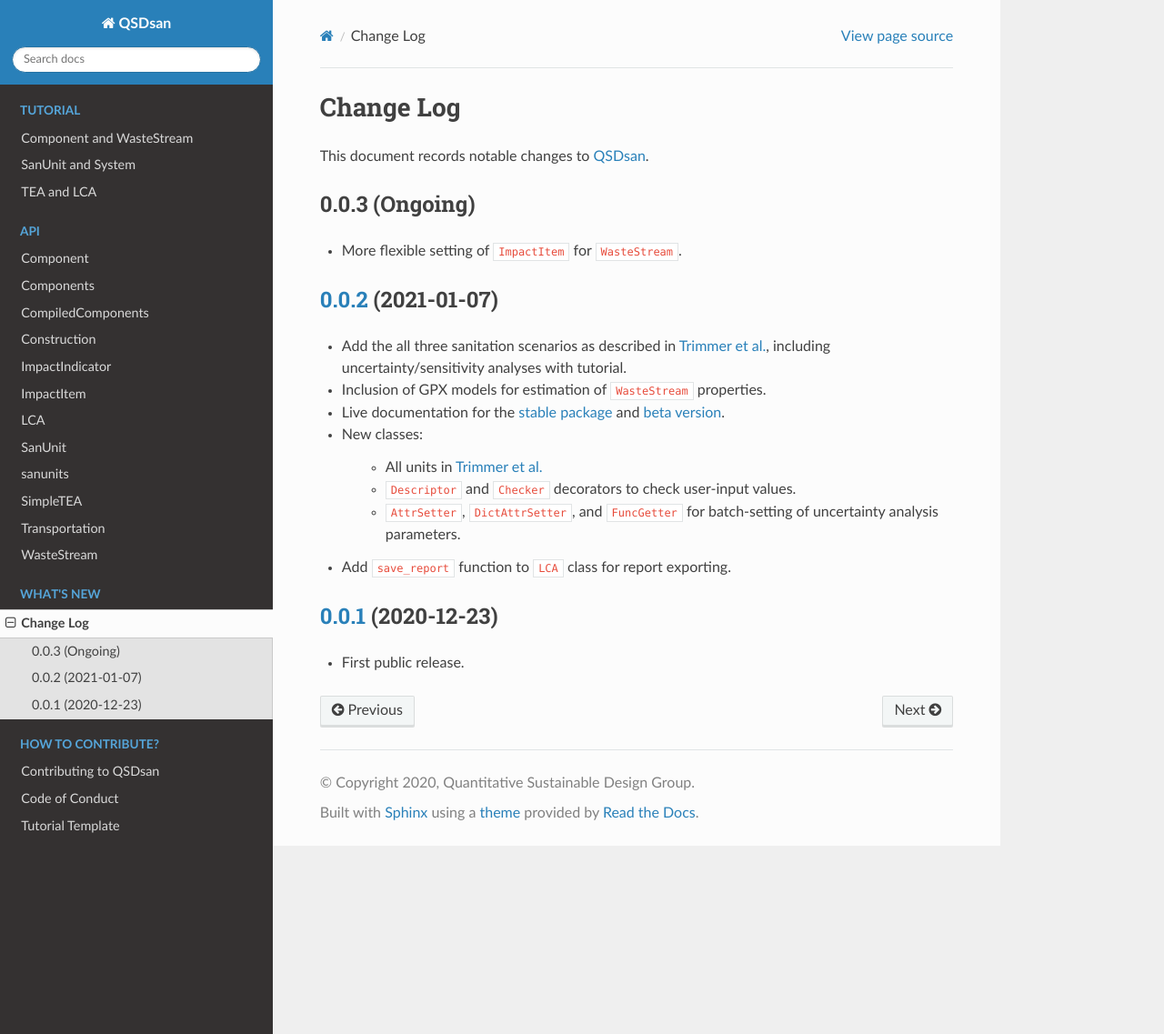
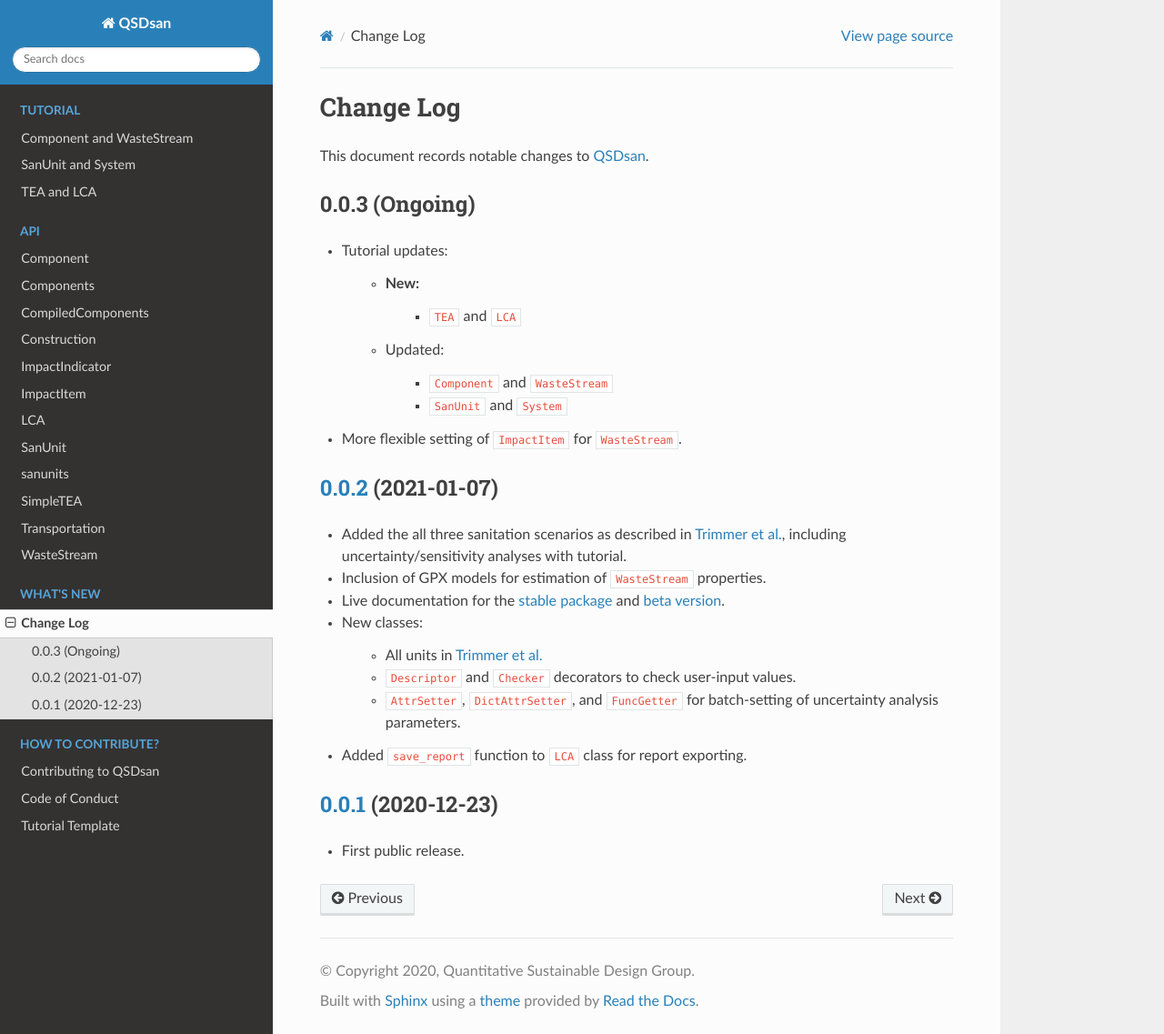
Before and after one commit to QSD-Group/QSDsan, a Sphinx documentation site: the page built from docs/source/CHANGELOG.rst, in a window 1280 px wide and 1137 px high. Shown: the whole window at 91% size. Built offline with Sphinx 7.4.7 and the Read the Docs theme 2.0.0, drawn with Linux system fonts in a browser that asks for light colours.

Commit message:
minor formatting update to docs

```diff
--- a/docs/source/CHANGELOG.rst
+++ b/docs/source/CHANGELOG.rst
@@ -6,26 +6,36 @@
 
 0.0.3 (Ongoing)
 ---------------
-* More flexible setting of ``ImpactItem`` for ``WasteStream``.
+- Tutorial updates:
+
+	- New:
+		- ``TEA`` and ``LCA``
+
+	- Updated:
+
+		-  ``Component`` and ``WasteStream``
+		-  ``SanUnit`` and ``System``
+
+- More flexible setting of ``ImpactItem`` for ``WasteStream``.
 
 
 `0.0.2`_ (2021-01-07)
 ---------------------
-* Add the all three sanitation scenarios as described in `Trimmer et al.`_, including uncertainty/sensitivity analyses with tutorial.
-* Inclusion of GPX models for estimation of ``WasteStream`` properties.
-* Live documentation for the `stable package`_ and `beta version`_.
-* New classes:
+- Added the all three sanitation scenarios as described in `Trimmer et al.`_, including uncertainty/sensitivity analyses with tutorial.
+- Inclusion of GPX models for estimation of ``WasteStream`` properties.
+- Live documentation for the `stable package`_ and `beta version`_.
+- New classes:
 
     - All units in `Trimmer et al.`_
     - ``Descriptor`` and ``Checker`` decorators to check user-input values.
     - ``AttrSetter``, ``DictAttrSetter``, and ``FuncGetter`` for batch-setting of uncertainty analysis parameters.
 
-* Add ``save_report`` function to ``LCA`` class for report exporting.
+- Added ``save_report`` function to ``LCA`` class for report exporting.
 
 
 `0.0.1`_ (2020-12-23)
 ---------------------
-* First public release.
+- First public release.
 
 
 .. Other links
```
Also changed, not shown: README.rst (+11 -11 lines), docs/source/index.rst (+15 -17 lines), docs/source/tutorials/Component_and_WasteStream.ipynb, docs/source/tutorials/SanUnit_and_System.ipynb, docs/source/tutorials/TEA_and_LCA.ipynb.
